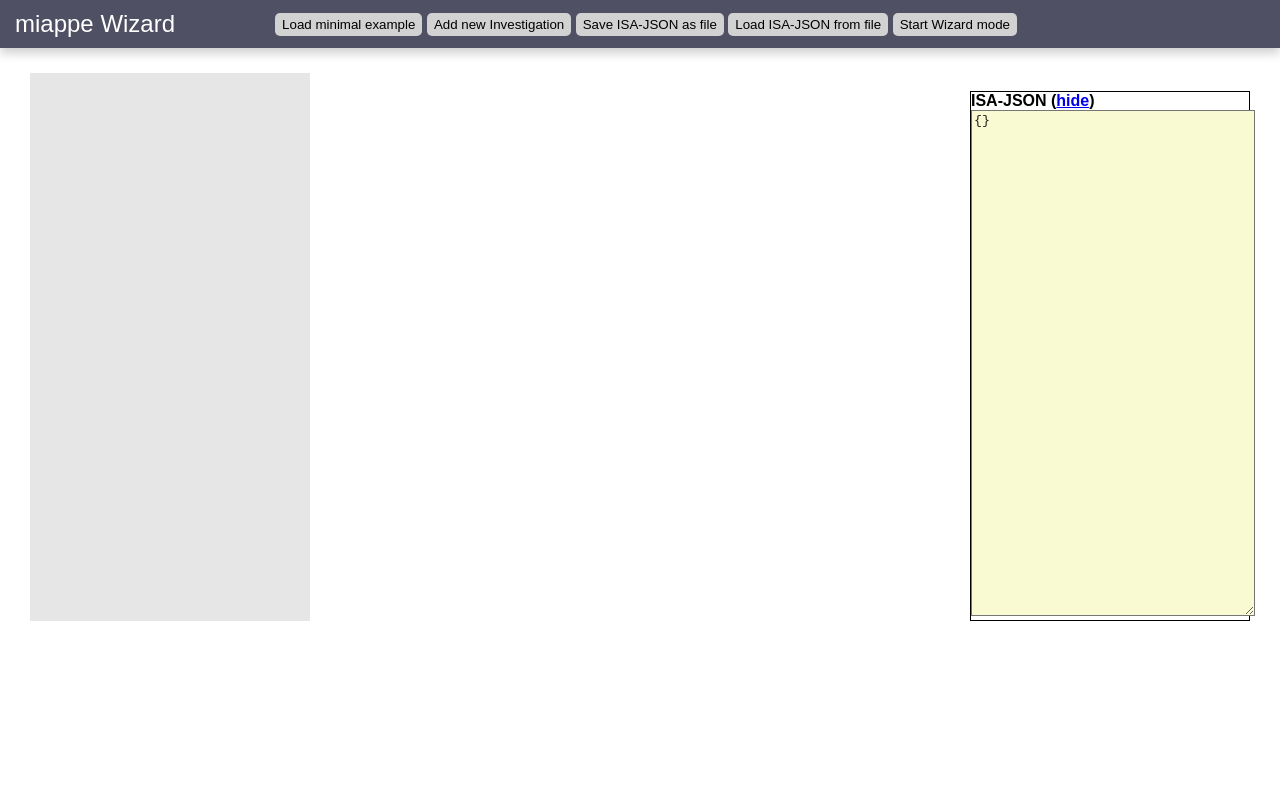
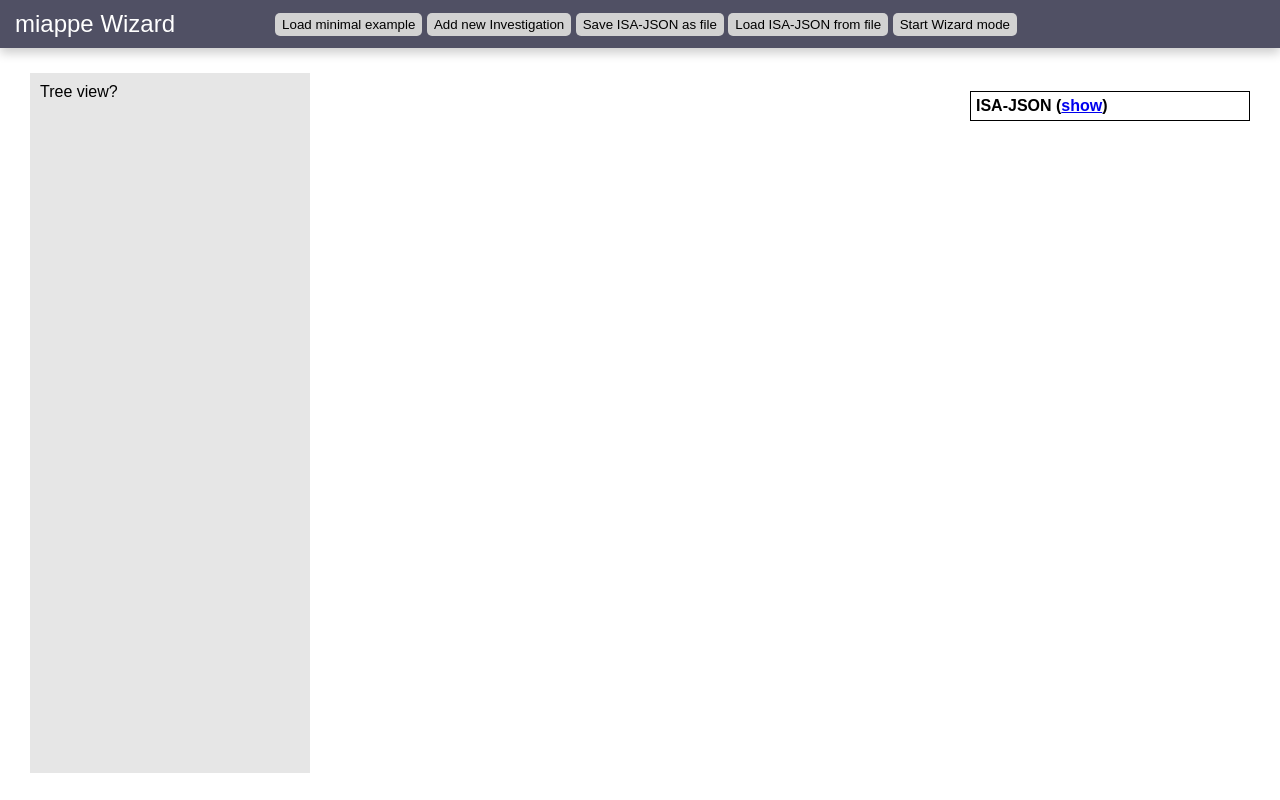
Before and after one commit to IPK-BIT/miappe-wizard, a Svelte app: page / in a window 1280 px wide. Built offline with nearby package versions, Linux system fonts and the light colour scheme.

Commit message:
minor changes on layout and CSS

```diff
--- a/src/App.svelte
+++ b/src/App.svelte
@@ -8,7 +8,7 @@
     import { isaObj, isaStr } from '@/stores/isa.js';
 
 
-    let showJson = true;
+    let showJson = false;
     let mode = 'form'; // ['form', 'wizard']
 
 
@@ -27,7 +27,7 @@
     <div class="content">
 
         <div class="leftcol">
-
+            Tree view?
         </div>
 
         <div class="middlecol">
@@ -35,7 +35,7 @@
             {#if mode === 'form'}
             <Investigation bind:isa={$isaObj} />
             {:else if mode === 'wizard'}
-            <InvestigationWizard on:closeWizard={() => {mode = 'form'}} bind:isa={$isaObj} />
+            <InvestigationWizard bind:isa={$isaObj} on:closeWizard={() => {mode = 'form'}} />
             {/if}
 
         </div>
@@ -49,7 +49,7 @@
                 <strong>ISA-JSON (<a href="#" on:click={() => showJson = !showJson}>{showJson ? 'hide' : 'show'}</a>)</strong>
 
                 {#if showJson}
-                <textarea bind:value={$isaStr}></textarea>
+                <textarea bind:value={$isaStr} id="json-textarea"></textarea>
                 {/if}
 
             </div>
@@ -60,13 +60,31 @@
 
 <style>
 
+:global(*) {
+	box-sizing: border-box;
+}
+
+:global(html) {
+	padding: 0;
+    margin: 0;
+    height: 100vh;
+}
+
 :global(body) {
 	padding: 0;
     margin: 0;
+    height: 100vh;
+}
+
+:global(#app) {
+	padding: 0;
+    margin: 0;
+    height: 100vh;
 }
 
 main {
     font-family: sans-serif;
+    height: 100vh;
 }
 
 
@@ -78,14 +96,15 @@ main {
     grid-row-gap: 0px;
     padding: 10px 30px;
     border: 0px solid blue;
-    min-height: 100%;
-    height: 100%;
+    min-height: 90vh;
+    height: 90vh;
 }
 
 .leftcol {
     grid-area: 1 / 1 / 2 / 2;
     background: rgb(230,230,230);
     align-self: stretch;
+    padding: 10px;
 }
 .middlecol {
     grid-area: 1 / 2 / 2 / 3;
@@ -94,15 +113,28 @@ main {
     grid-area: 1 / 3 / 2 / 4;
 }
 
-textarea {
+#json {
+    border: 1px solid black;
+    box-sizing: border-box;
+    padding: 5px;
+}
+
+#json-textarea {
+    box-sizing: border-box;
     width: 100%;
     height: 100%;
     min-height: 500px;
-    background: lightgoldenrodyellow;
+
     padding: 2px;
     color: rgb(30,30,30);
     overflow-x: scroll;
     white-space: pre;
+    border: 1px solid rgb(180,180,180);
+    margin-top: 3px;
+}
+
+textarea:focus-visible {
+    outline: none;
 }
 
 
@@ -142,13 +174,6 @@ textarea {
     border: 1px solid rgb(70,70,70);
 }
 
-button {
-    margin-top: 3px;
-}
 
-#json {
-    border: 1px solid black;
-    box-sizing: border-box;
-}
 
 </style>
```
